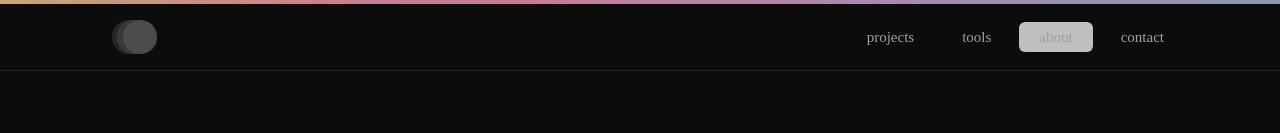
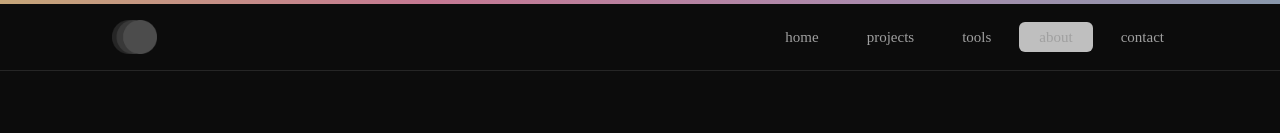
Before and after one commit to riyuzenn/portfolio, a Next.js app: page /about in a window 1280 px wide. Shown: the top 133 px of the page. Built offline with nearby package versions, Linux system fonts and the light colour scheme.

Commit message:
upt: add home button on nav

```diff
--- a/components/header/index.tsx
+++ b/components/header/index.tsx
@@ -54,15 +54,17 @@ export default function Header(props: Props) {
                     <div className={"md:flex flex-grow items-center" + (navbarOpen ? " flex" : " hidden")}>
                         <nav className="flex-col flex-grow">
                             <ul className="flex flex-grow justify-end flex-wrap items-center space-x-2">
-                                {/* <li>
+                                <li>
                                     <Link href="/">
                                         <a
-                      className={`font-medium text-[15px] text-[#a0a0a0] rounded-md hover:text-[#0e0e0e] hover:bg-[#bfbfbf] flex items-center transition duration-150 ease-in-out px-5 py-1 ${router.asPath === "/" ? "bg-[#bfbfbf] text-[#0e0e0e]" : ""}`}
+                                            className={`font-medium text-[15px] text-[#a0a0a0] rounded-md hover:text-[#0e0e0e] hover:bg-[#bfbfbf] flex items-center transition duration-150 ease-in-out px-5 py-1 ${
+                                                router.asPath === "/" ? "bg-[#bfbfbf] text-[#0e0e0e]" : ""
+                                            }`}
                                         >
                                             home
                                         </a>
                                     </Link>
-                </li> */}
+                                </li>
                                 <li>
                                     <Link href="/projects">
                                         <a
```
Lines whose indentation alone changed are shown as unchanged.
